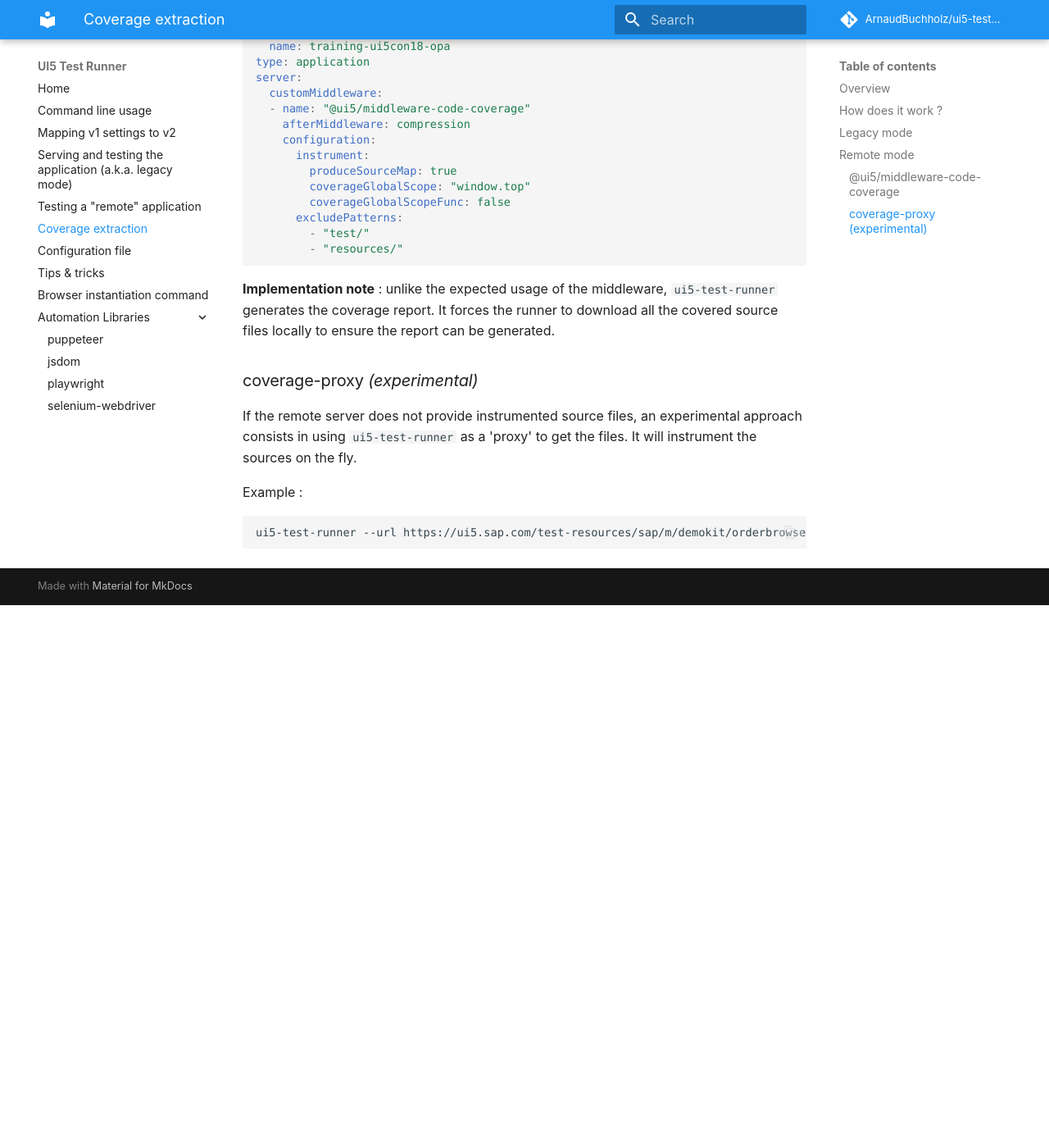
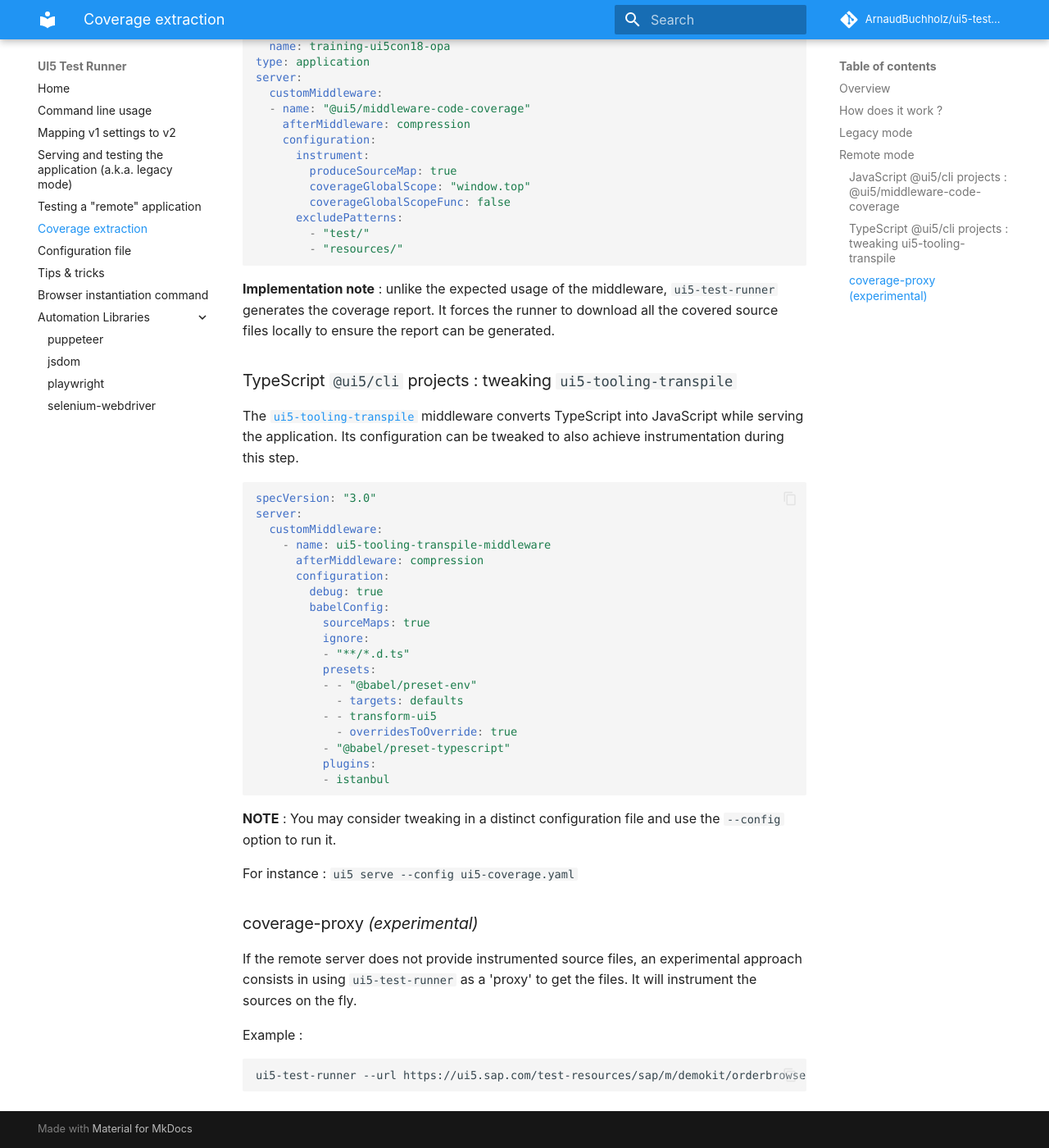
Before and after one commit to ArnaudBuchholz/ui5-test-runner, an MkDocs documentation site: the page built from docs/coverage.md, in a window 1280 px wide and 1400 px high, scrolled down 1863 px. Shown: the whole window at 82% size. Built offline with MkDocs 1.6.1 and Material for MkDocs 9.7.7, drawn with Linux system fonts in a browser that asks for light colours; comment, search, counter and statistics services are not loaded; before the commit the page ends 2601 px from its top, so only the background shows below that; some of the changed text lies outside the part shown.

Commit message:
documentation(coverage): how to for typescript projects #35

````diff
--- a/docs/coverage.md
+++ b/docs/coverage.md
@@ -55,7 +55,7 @@
 
 It is possible to extract code coverage using the remote mode.
 
-### @ui5/middleware-code-coverage
+### JavaScript `@ui5/cli` projects : `@ui5/middleware-code-coverage`
 
 The [`@ui5/middleware-code-coverage`](https://www.npmjs.com/package/@ui5/middleware-code-coverage) middleware is capable of instrumenting the source files on the fly (by adding `?instrument=true` to the URL of the file).
 
@@ -86,6 +86,36 @@
 
 **Implementation note** : unlike the expected usage of the middleware, `ui5-test-runner` generates the coverage report. It forces the runner to download all the covered source files locally to ensure the report can be generated.
 
+### TypeScript `@ui5/cli` projects : tweaking `ui5-tooling-transpile`
+
+The [`ui5-tooling-transpile`](https://www.npmjs.com/package/ui5-tooling-transpile) middleware converts TypeScript into JavaScript while serving the application. Its configuration can be tweaked to also achieve instrumentation during this step.
+
+```yaml
+specVersion: "3.0"
+server:
+  customMiddleware:
+    - name: ui5-tooling-transpile-middleware
+      afterMiddleware: compression
+      configuration:
+        debug: true
+        babelConfig:
+          sourceMaps: true
+          ignore:
+          - "**/*.d.ts"
+          presets:
+          - - "@babel/preset-env"
+            - targets: defaults
+          - - transform-ui5
+            - overridesToOverride: true
+          - "@babel/preset-typescript"
+          plugins:
+          - istanbul
+```
+
+**NOTE** : You may consider tweaking in a distinct configuration file and use the `--config` option to run it.
+
+For instance : `ui5 serve --config ui5-coverage.yaml`
+
 ### coverage-proxy *(experimental)*
 
 If the remote server does not provide instrumented source files, an experimental approach consists in using `ui5-test-runner` as a 'proxy' to get the files. It will instrument the sources on the fly.
````
